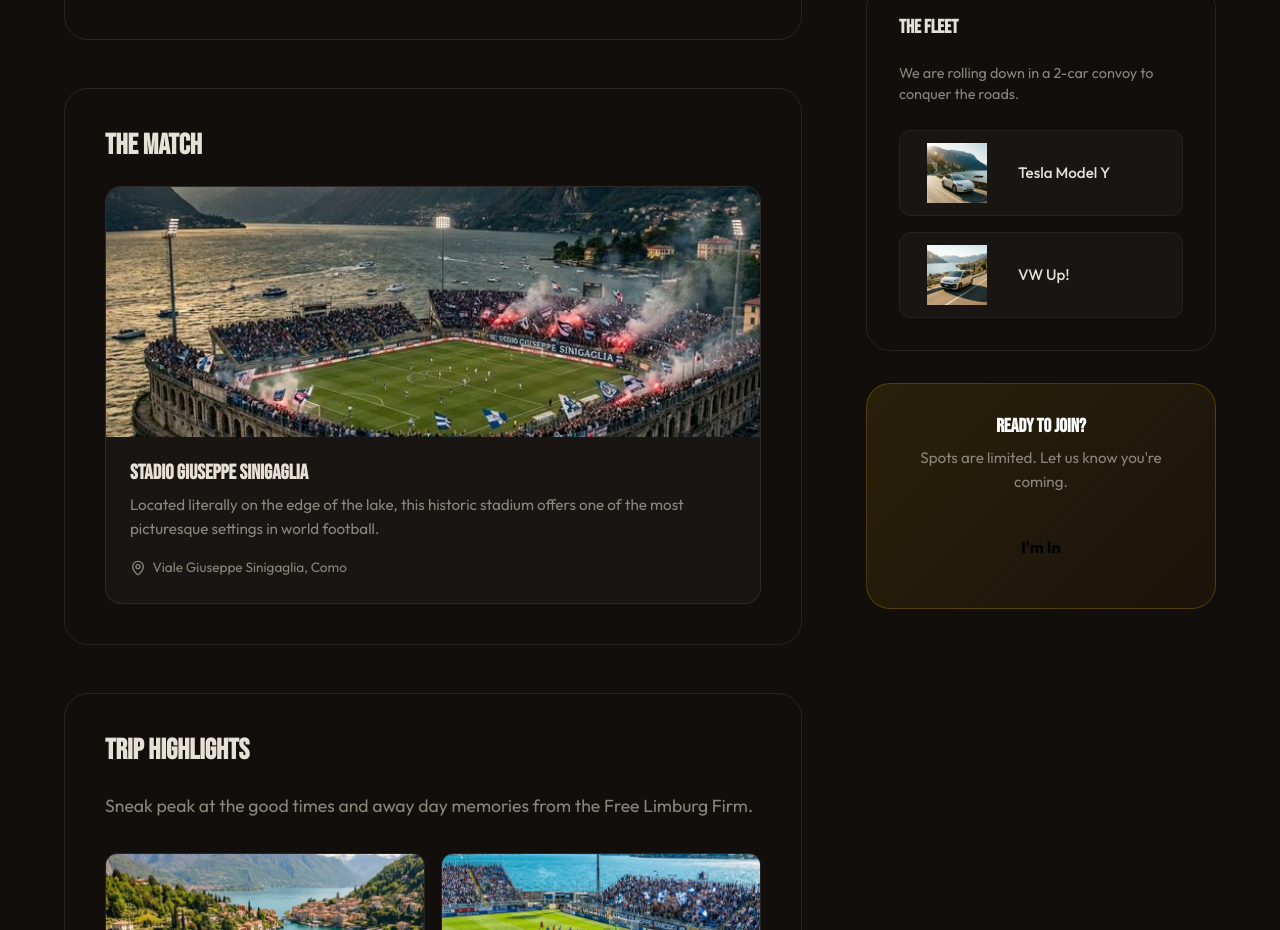
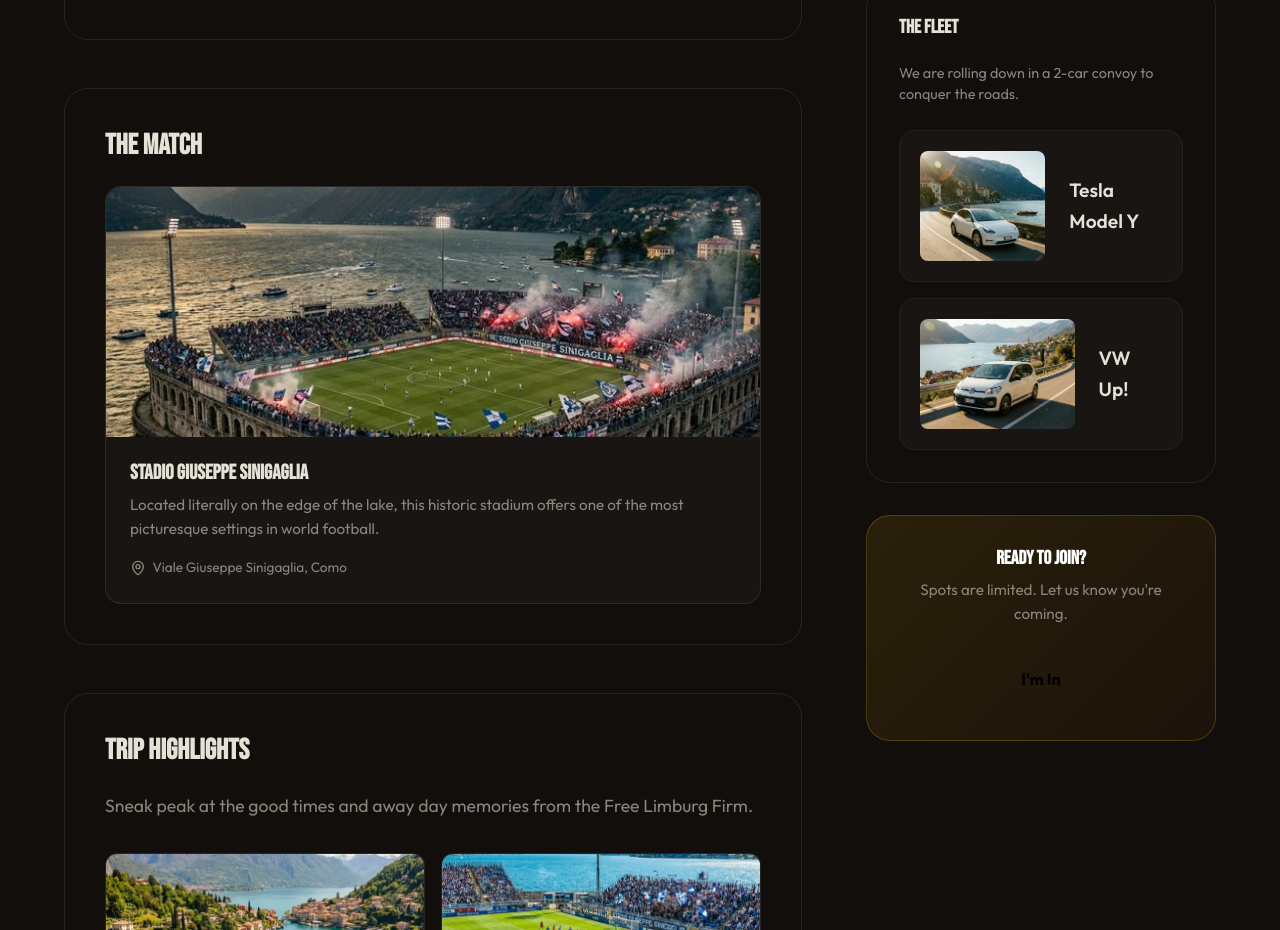
Before and after one commit to yupi1313/FreeLimburgTrips, a React (Vite) app: page /como in a window 1280 px wide. Shown: the part 780-1710 px from the top of the page. Built offline with nearby package versions, Linux system fonts and the light colour scheme.

Commit message:
Fix fleet image sizing to be significantly larger

```diff
--- a/src/pages/ComoTrip.css
+++ b/src/pages/ComoTrip.css
@@ -331,22 +331,23 @@
 .como-fleet__item {
     display: flex;
     align-items: center;
-    gap: 1rem;
+    gap: 1.5rem;
     background: rgba(255, 255, 255, 0.03);
-    padding: 0.75rem;
-    border-radius: 0.75rem;
+    padding: 1.25rem;
+    border-radius: 1rem;
     border: 1px solid rgba(255, 255, 255, 0.05);
 }
 
 .como-fleet__item img {
-    width: 90px;
-    height: 60px;
-    object-fit: contain;
+    width: 160px;
+    height: 110px;
+    object-fit: cover;
+    border-radius: 0.5rem;
 }
 
 .como-fleet__item span {
-    font-size: 0.95rem;
-    font-weight: 500;
+    font-size: 1.2rem;
+    font-weight: 600;
 }
 
 .como-card--cta {
```
